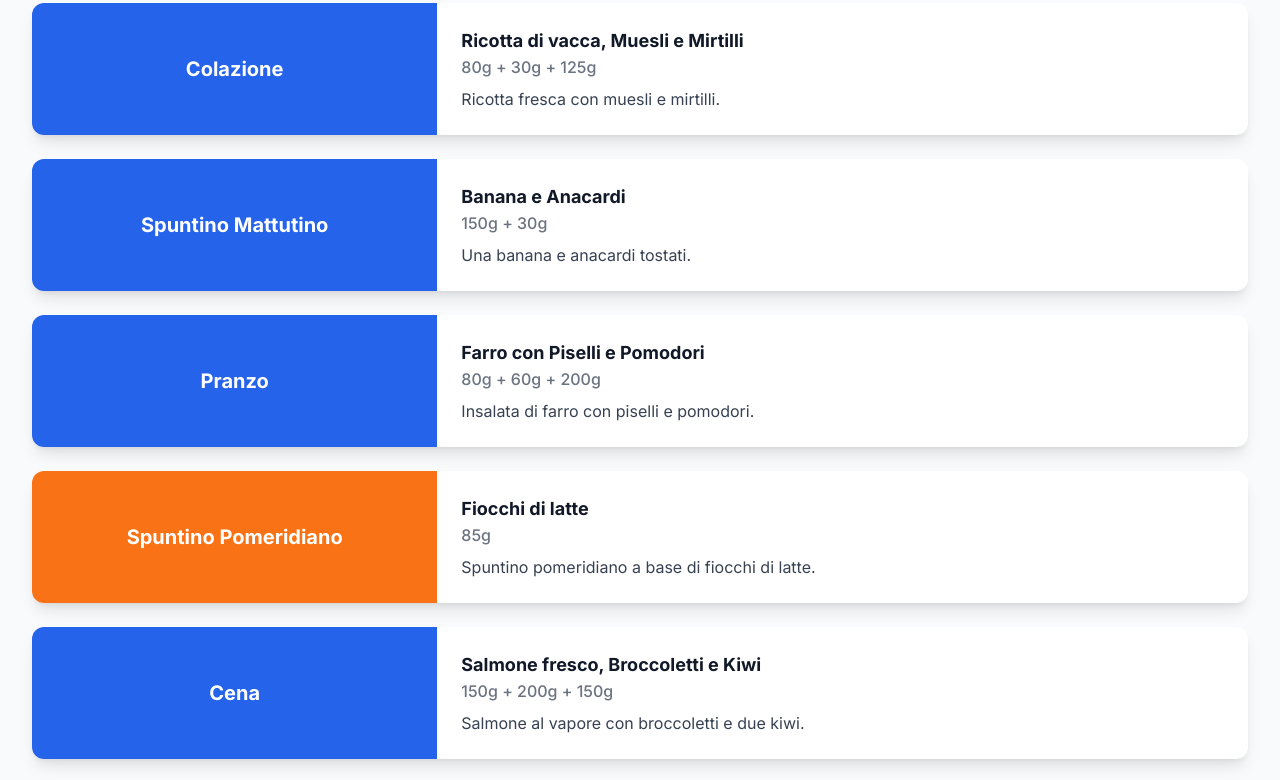
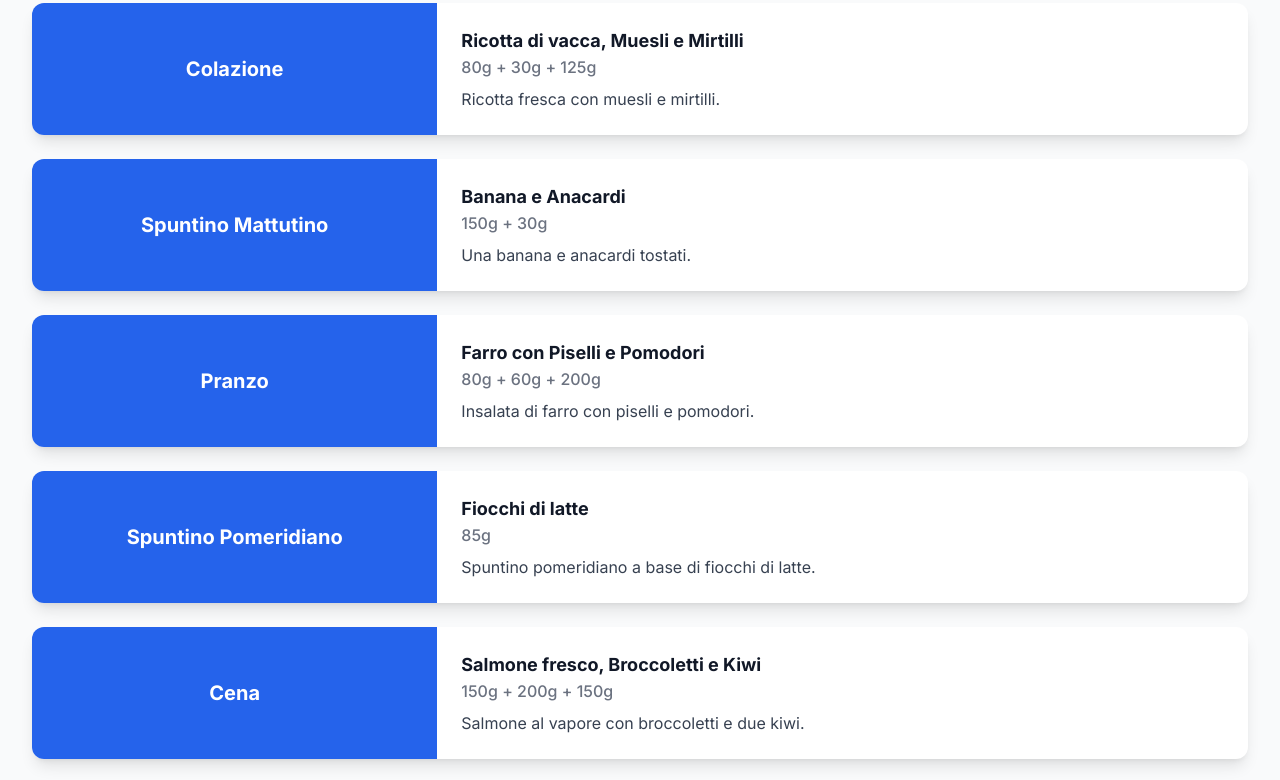
Before and after one commit to biancardibe/piano-alimenteare, a plain HTML site: page index.html in a window 1280 px wide. Shown: the part 418-1198 px from the top of the page. Drawn offline with nearby package versions, Linux system fonts and the light colour scheme.

Commit message:
Refactor meal card background color logic for consistency

```diff
--- a/index.html
+++ b/index.html
@@ -437,7 +437,7 @@
         const listViewBtn = document.getElementById('list-view-btn');
 
         function createMealCard(mealKey, mealData) {
-            const bgColor = mealKey === 'spuntino_extra' ? 'bg-green-600' : (mealKey.includes('pomeridiano') ? 'bg-orange-500' : 'bg-blue-600');
+            const bgColor = mealKey === 'spuntino_extra' ? 'bg-green-600' : 'bg-blue-600';
             return `<div class="meal-card bg-white rounded-xl shadow-lg overflow-hidden flex flex-col md:flex-row mb-6 hover:shadow-xl hover:transform hover:-translate-y-1">
                         <div class="md:w-1/3 ${bgColor} text-white p-6 flex flex-col justify-center items-center">
                             <h3 class="text-xl font-bold">${mealTypes[mealKey]}</h3>
```
